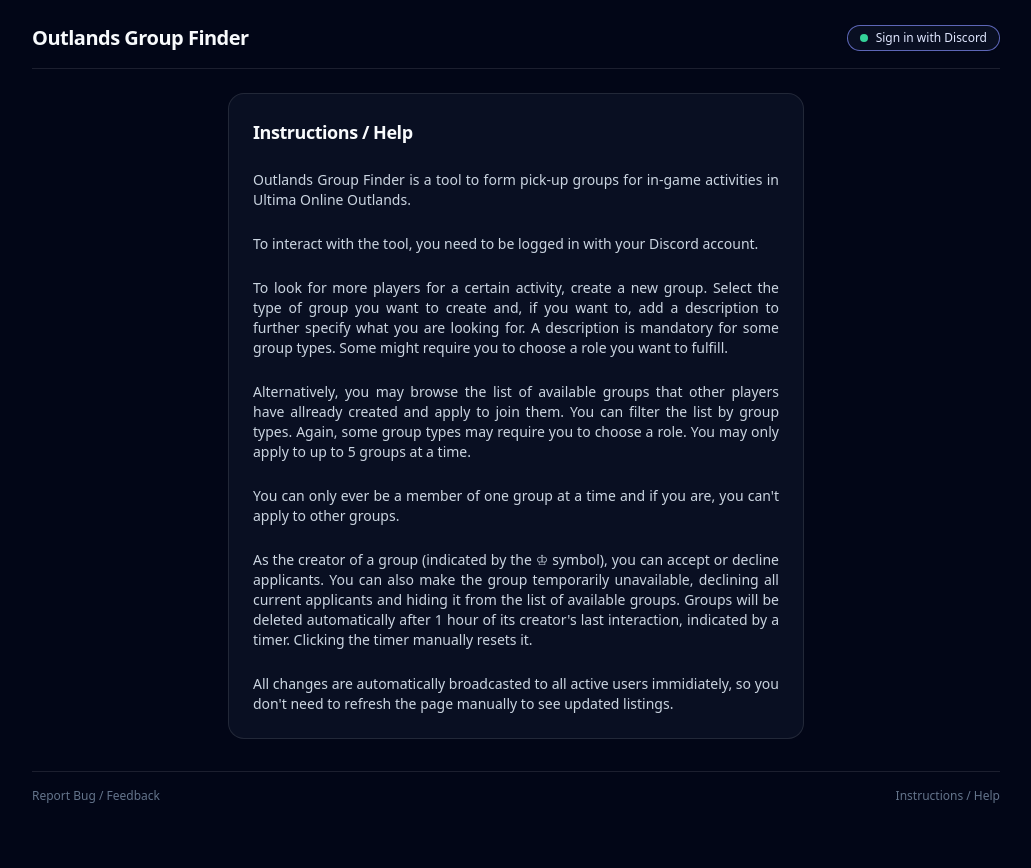
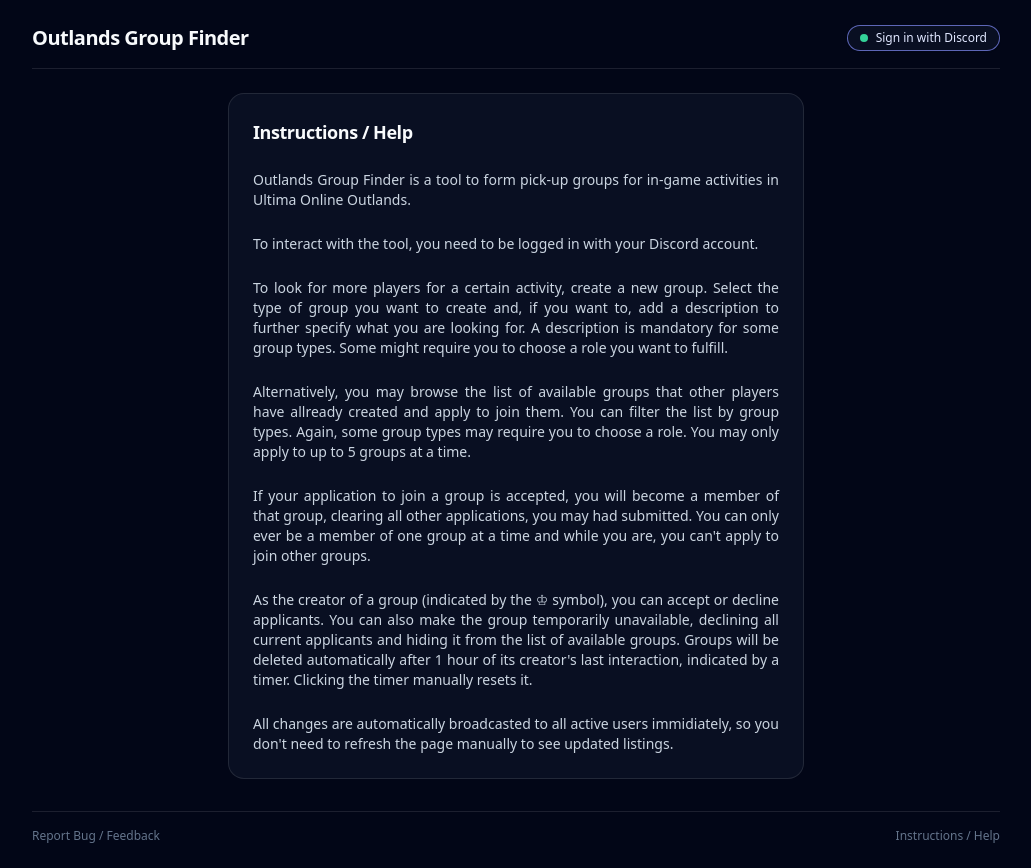
Before and after one commit to KahlerFrosch/outlands-group-finder, a Next.js app: page /help in a window 1280 px wide. Shown: the whole page, without its empty margins (124-1155 px from the left). Before the commit the page ends 828 px from the top, so only its background shows below. Built offline with nearby package versions, Linux system fonts and the light colour scheme; no server answers.

Commit message:
Tweaked the instructions further.

```diff
--- a/src/app/help/page.tsx
+++ b/src/app/help/page.tsx
@@ -17,7 +17,7 @@
         Alternatively, you may browse the list of available groups that other players have allready created and apply to join them. You can filter the list by group types. Again, some group types may require you to choose a role. You may only apply to up to 5 groups at a time.
       </p>
       <p className="text-sm text-slate-300 text-justify">
-        You can only ever be a member of one group at a time and if you are, you can't apply to other groups.
+        If your application to join a group is accepted, you will become a member of that group, clearing all other applications, you may had submitted. You can only ever be a member of one group at a time and while you are, you can't apply to join other groups.
       </p>
       <p className="text-sm text-slate-300 text-justify">
         As the creator of a group (indicated by the ♔ symbol), you can accept or decline applicants. You can also make the group temporarily unavailable, declining all current applicants and hiding it from the list of available groups. Groups will be deleted automatically after 1 hour of its creator's last interaction, indicated by a timer. Clicking the timer manually resets it.
```
